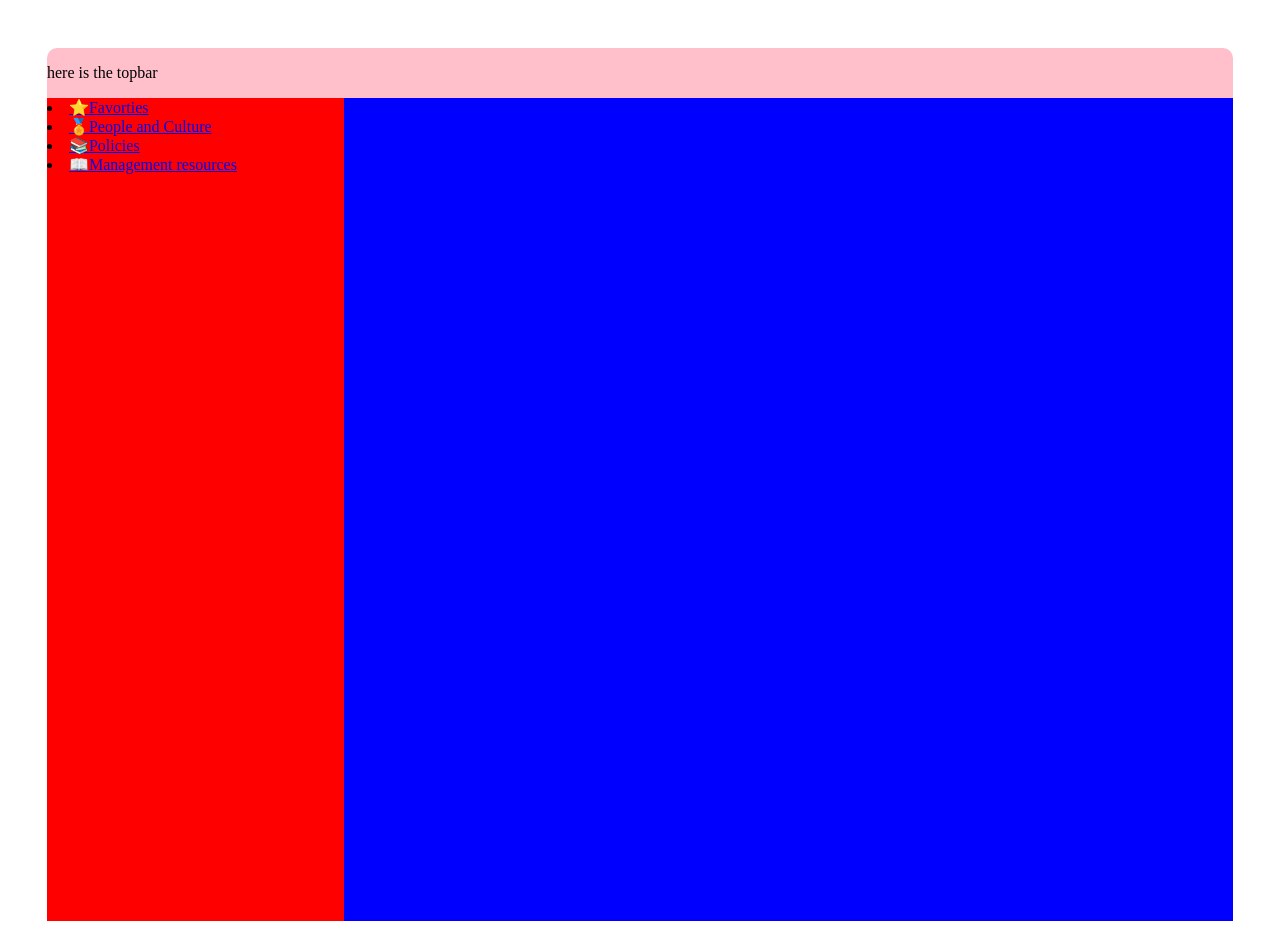
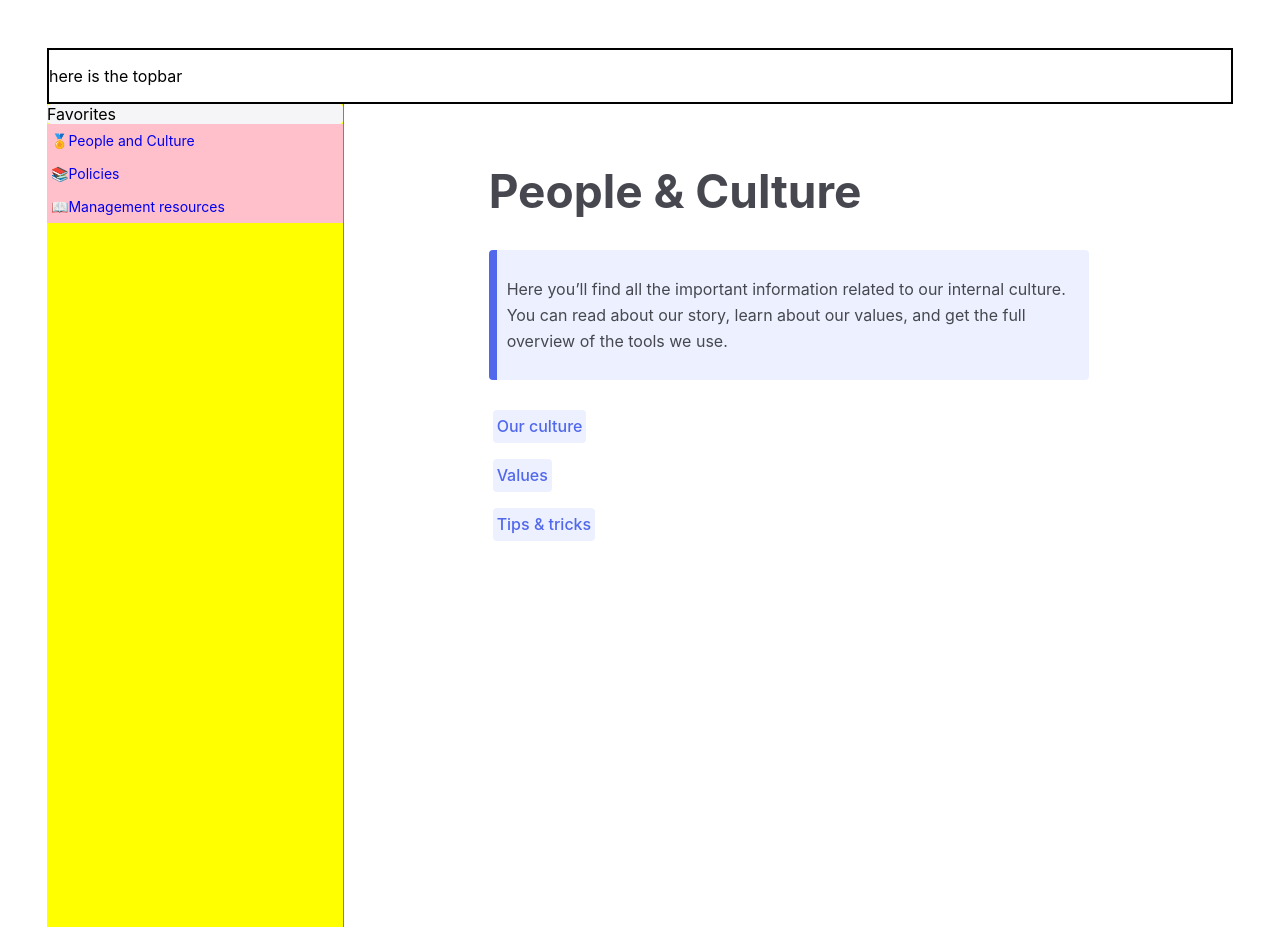
Before and after one commit to bethcollins92/slite-demo, a React (Create React App) app in the folder slite-demo/: page /people in a window 1280 px wide. Built offline with nearby package versions, Linux system fonts and the light colour scheme.

Commit message:
people and culture page

```diff
--- a/slite-demo/src/App.css
+++ b/slite-demo/src/App.css
@@ -1,3 +1,4 @@
-* {
+.App {
   font-family: "-apple-system, BlinkMacSystemFont, sans-serif";
+  color: #5168ec;
 }
--- a/slite-demo/src/App.js
+++ b/slite-demo/src/App.js
@@ -13,12 +13,12 @@ const MainContainer = styled.div`
   max-width: 1186px;
   height: 823px;
   margin: 48px auto;
-  background: pink;
-  border-radius: 10px 10px;
+  border-radius: 8px;
 `;
 
 const TopRow = styled.div`
   display: flex;
+  border: 2px solid;
 `;
 
 const Row = styled.div`
@@ -28,31 +28,30 @@ const Row = styled.div`
 
 const PageContent = styled.div`
   width: 75%;
-  background: blue;
 `;
 
 function App() {
   return (
     <MainContainer>
+      <TopRow>
+        <p>here is the topbar</p>
+      </TopRow>
       <Router>
-        <TopRow>
-          <p>here is the topbar</p>
-        </TopRow>
         <Row>
           <SideBar />
           <Switch>
             <PageContent>
-              <Route path="policies">
+              <Route path="/policies">
                 <Policies />
-              </Route>
-              <Route path="/favorites">
-                <Favorites />
               </Route>
               <Route path="/management">
                 <Management />
               </Route>
-              <Route path="people">
+              <Route path="/people">
                 <People />
+              </Route>
+              <Route path="/favorites">
+                <Favorites />
               </Route>
             </PageContent>
           </Switch>
--- a/slite-demo/src/components/People.js
+++ b/slite-demo/src/components/People.js
@@ -1,5 +1,74 @@
-import React from "react";
+import React, { Component } from "react";
+import styled from "styled-components";
 
-export default function People() {
-  return <div>This is the People page</div>;
+const Container = styled.div`
+  width: 90%;
+  max-width: 600px;
+  margin: 60px auto;
+`;
+
+const Title = styled.h1`
+  font-size: 46px;
+  line-height: 55px;
+  color: #46474f;
+`;
+
+const TextBox = styled.div`
+  padding: 10px;
+  background-color: #edf1ff;
+  border-radius: 4px;
+  border-left: 8px solid;
+  border-color: #5168ec;
+  font-size 16px;
+  margin-bottom: 12px;
+`;
+
+const Text = styled.p`
+  color: #46474f;
+  font-size: 16px;
+  line-height: 26px;
+`;
+
+const NotelinkDiv = styled.div`
+  padding: 2px 4px;
+  border-radius: 4px;
+  display: flex;
+  flex-direction: column;
+`;
+
+const NoteLink = styled.div`
+  background-color: #edf1ff;
+  border-radius: 4px;
+  width: fit-content;
+  line-height: 25px;
+  margin: 16px 0px 0px 0px;
+  padding: 4px;
+  color: #5168ec;
+  font-weight: 500;
+`;
+
+export default class People extends Component {
+  constructor(props) {
+    super(props);
+    this.state = {
+      textBox:
+        "Here you’ll find all the important information related to our internal culture. You can read about our story, learn about our values, and get the full overview of the tools we use.",
+      noteLinks: ["Our culture", "Values", "Tips & tricks"],
+    };
+  }
+  render() {
+    return (
+      <Container>
+        <Title>People & Culture</Title>
+        <TextBox>
+          <Text>{this.state.textBox}</Text>
+        </TextBox>
+        <NotelinkDiv>
+          {this.state.noteLinks.map((link, i) => {
+            return <NoteLink key={i}>{link}</NoteLink>;
+          })}
+        </NotelinkDiv>
+      </Container>
+    );
+  }
 }
--- a/slite-demo/src/components/Policies.js
+++ b/slite-demo/src/components/Policies.js
@@ -1,5 +1,11 @@
 import React from "react";
+import styled from "styled-components";
 
 export default function Policies() {
-  return <div>This is the Policies page</div>;
+  const Container = styled.div`
+    width: 200px;
+    margin: 0 auto;
+    background-color: orange;
+  `;
+  return <Container>This is the Policies page</Container>;
 }
--- a/slite-demo/src/components/SideBar.js
+++ b/slite-demo/src/components/SideBar.js
@@ -4,8 +4,31 @@ import styled from "styled-components";
 
 const SideBarStyle = styled.div`
   width: 25%;
-  background: red;
+  background: yellow;
   height: 100%;
+  border-right: 1px solid;
+  border-color: grey;
+`;
+
+const SideBarList = styled.li`
+  list-style: none;
+  font-size: 14px;
+  padding: 4px 4px;
+  background: pink;
+`;
+
+const StyledLink = styled(Link)`
+  text-decoration: none;
+  line-height: 25px;
+`;
+
+const DropDown = styled.div`
+  width: 100%;
+  margin: 0
+  pading-top: 10px;
+  border-radius: 4px;
+  background-color: #f5f5f7;
+
 `;
 
 export default class SideBar extends Component {
@@ -13,22 +36,35 @@ export default class SideBar extends Component {
     super(props);
     this.state = {
       links: [
-        { name: "⭐Favorties", route: "/favorites" },
-        { name: "🏅People and Culture", route: "/people" },
-        { name: "📚Policies", route: "/policies" },
-        { name: "📖Management resources", route: "/management" },
+        { name: "🏅People and Culture", route: "/people", id: 1 },
+        { name: "📚Policies", route: "/policies", id: 2 },
+        { name: "📖Management resources", route: "/management", id: 3 },
       ],
+      shown: false,
     };
+  }
+
+  handleClick() {
+    this.state.shown
+      ? this.setState({
+          shown: false,
+        })
+      : this.setState({
+          shown: true,
+        });
   }
 
   render() {
     return (
       <SideBarStyle>
+        <DropDown onClick={() => this.handleClick()}>Favorites</DropDown>
         {this.state.links.map((link) => {
           return (
-            <li>
-              <Link to={link.route}>{link.name}</Link>
-            </li>
+            <SideBarList key={link.id}>
+              <StyledLink className="sidebar-links" to={link.route}>
+                {link.name}
+              </StyledLink>
+            </SideBarList>
           );
         })}
       </SideBarStyle>
```
